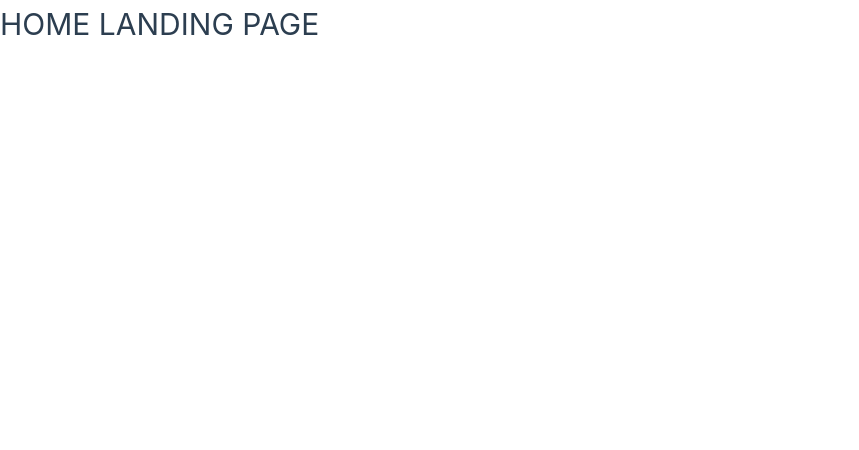
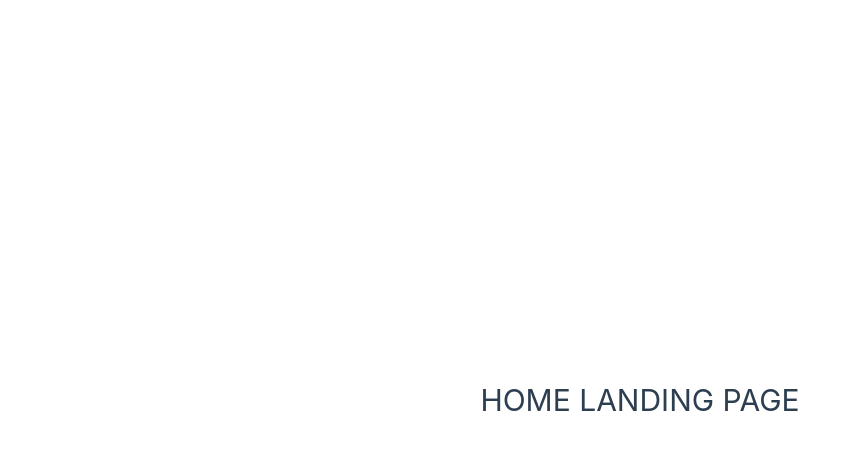
Before and after one commit to tomimandalap/boiler-vue3-pinia, a Vue app: page / in a window 1280 px wide. Shown: the top 450 px of the page, without its empty margins (0-859 px from the left). Built offline with nearby package versions, Linux system fonts and the light colour scheme; the HTML template or start-up script is replaced by a standard one.

Commit message:
fix: styling layout default

```diff
--- a/src/Layouts/default.vue
+++ b/src/Layouts/default.vue
@@ -1,3 +1,21 @@
 <template>
-  <RouterView />
+  <div class="layout-default">
+    <div class="content">
+      <RouterView />
+    </div>
+  </div>
 </template>
+<style scoped>
+div.layout-default {
+  min-height: 100vh;
+  max-width: 1904px;
+  margin: 0 auto;
+}
+div.content {
+  min-height: 100vh;
+  padding: 0 32px;
+  display: flex;
+  justify-content: center;
+  align-items: center;
+}
+</style>
```
